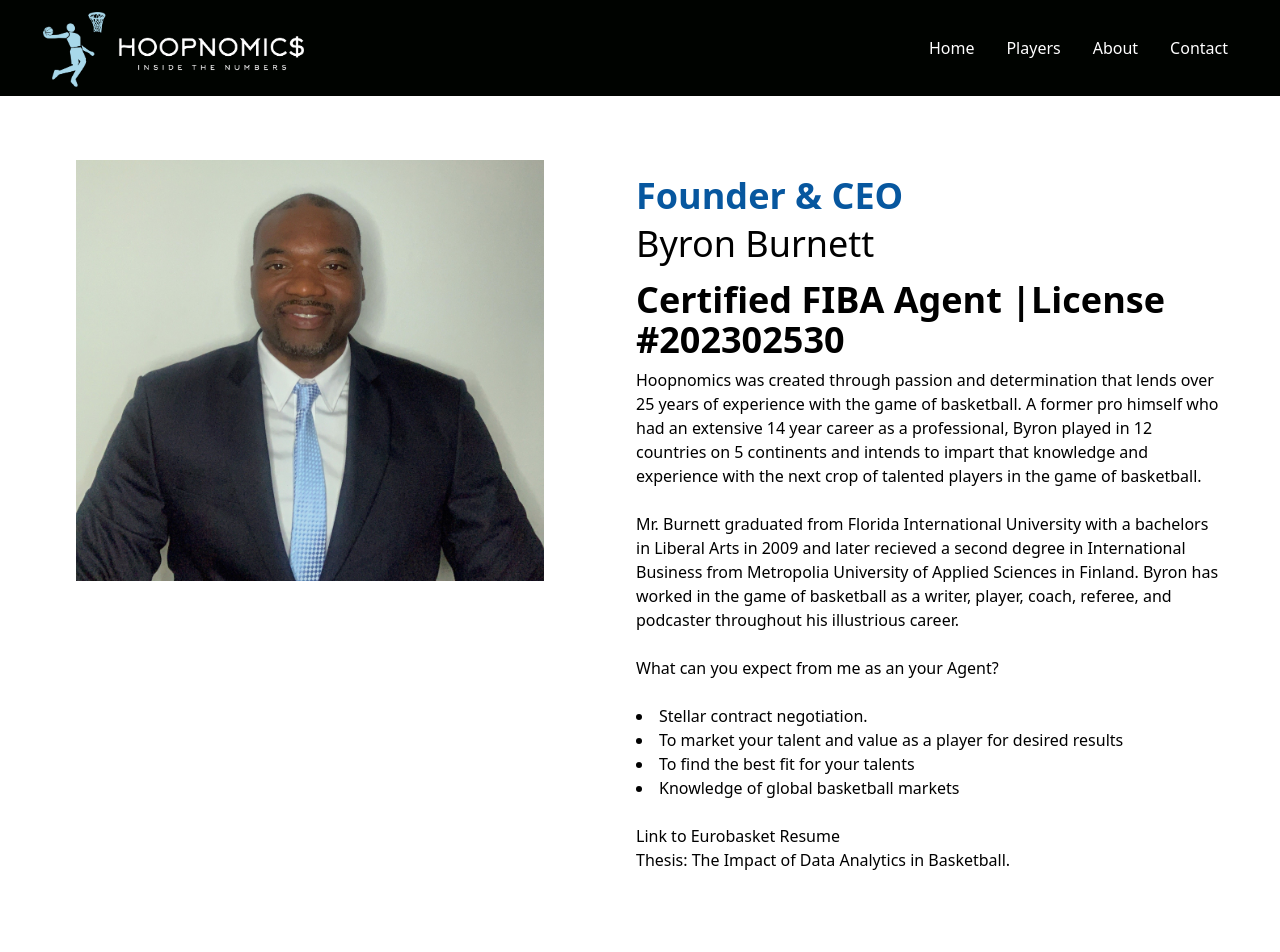
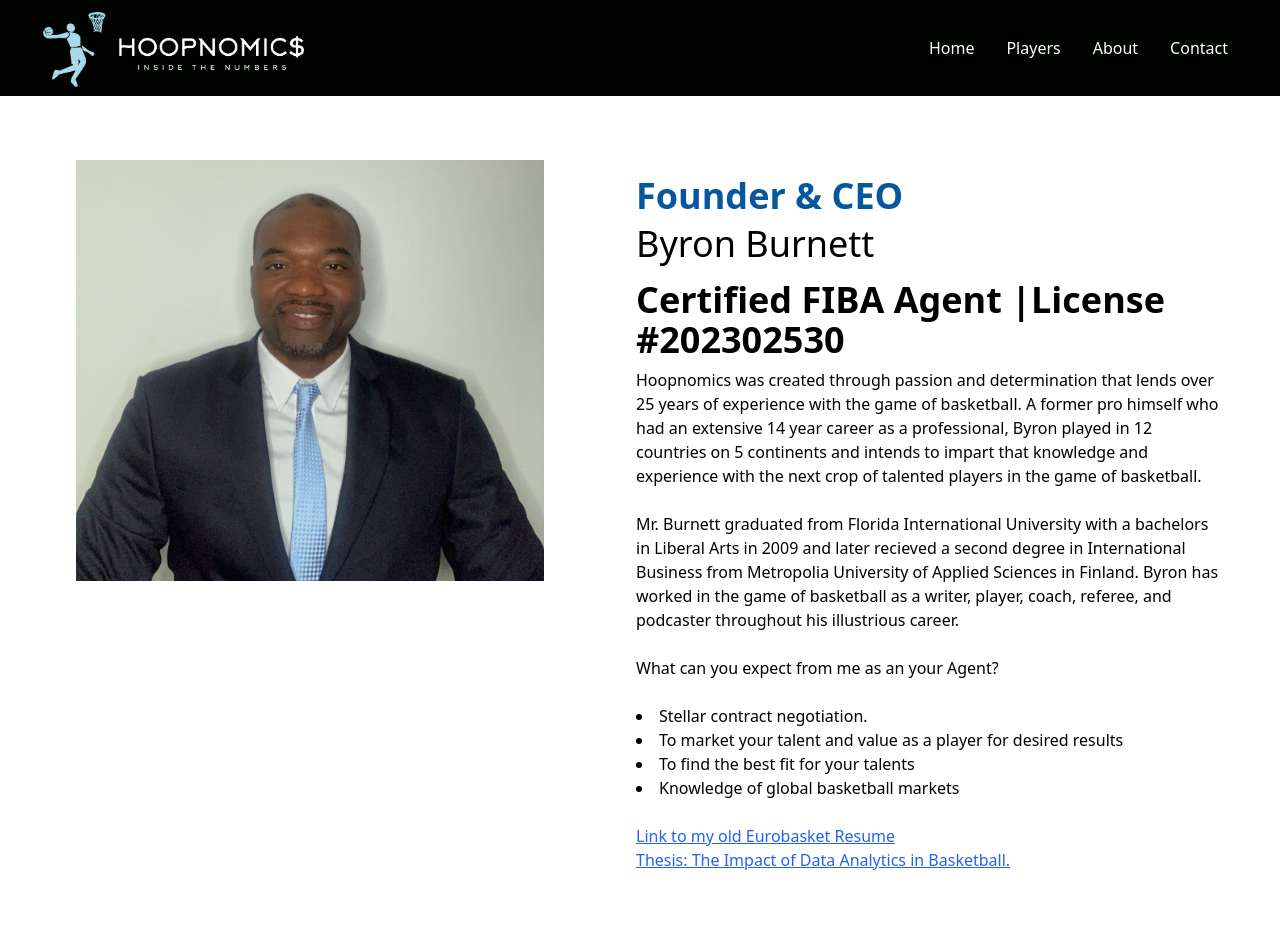
Before and after one commit to ByronBurnett/agency_website, a React (Create React App) app: page /about in a window 1280 px wide. Shown: the top 952 px of the page. Built offline with nearby package versions, Linux system fonts and the light colour scheme.

Commit message:
new updates

```diff
--- a/src/components/About.jsx
+++ b/src/components/About.jsx
@@ -19,10 +19,14 @@ const About = () => {
        <li>Knowledge of global basketball markets</li>
        <br></br>
        <p>
-        <a href="https://basketball.eurobasket.com/player/Byron-Burnett/32024">Link to Eurobasket Resume</a>
+        <a href="https://basketball.eurobasket.com/player/Byron-Burnett/32024" className="underline text-blue-600
+                   hover:text-teal-400
+                   visited:text-[#07579f]">Link to my old Eurobasket Resume</a>
        </p>
        <p>
-        <a href="https://www.theseus.fi/handle/10024/809004" alt="Thesis">Thesis: The Impact of Data Analytics in Basketball.</a>
+        <a href="https://www.theseus.fi/handle/10024/809004" alt="Thesis"className="underline text-blue-600
+                   hover:text-teal-400
+                   visited:text-[#07579f]">Thesis: The Impact of Data Analytics in Basketball.</a>
        </p>
 
         </p>
--- a/src/components/PlayerProfile.jsx
+++ b/src/components/PlayerProfile.jsx
@@ -1,5 +1,6 @@
 import React from 'react'
 import {Tab, Tabs } from './Tabs'
+import test from '../assets/example.jpg'
 
 const PlayerProfile = () => {
   return (
@@ -7,17 +8,26 @@ const PlayerProfile = () => {
     <Tabs>
 
       <Tab label="Profile">
-        <div className="py-4 bg-white h-screen ">
-          <h2 className="text-lg font-medium mb-2">Player Profile</h2>
-          <p className="text-gray-700">
-            Content 1
-          </p>
+        <div className="py-4 bg-[#f7f7f7] h-screen ">
+          <h2 className="text-lg font-medium text-center mb-2">Player Profile</h2>
+          <div className="w-[300px] h-auto mx-auto mt-8 shadow-xl bg-white border-2 border-purple-500 p-4 ">
+           <img src={test} alt="example"
+           className="mx-auto rounded-full border-2 border-purple-500 object-cover object-center h-44 w-44 m-2 bg-zinc-100"
+
+           />
+             <div className="text-center">
+            <p>Marcus Patterson</p>
+            <p>Height: 6'4</p>
+            <p>Weight: 215lbs</p>
+            <p>School: MSU</p>
+            </div>
+          </div>
         </div>
       </Tab>
       <Tab label="Stats">
         <div className="bg-white py-16 px-4 h-screen">
 
-      <table class=" overflow-hidden w-[960px] border-collapse border border-slate-400 mx-auto rounded-t-lg shadow-lg ">
+      <table class=" overflow-hidden lg:w-[960px] md:w-[480px] sm:w-[320px] border-collapse border border-slate-400 mx-auto rounded-t-lg shadow-lg ">
   <thead>
     <tr>
       <th className="border border-slate-300 bg-black text-white">MIN</th>
@@ -60,7 +70,7 @@ const PlayerProfile = () => {
       </Tab>
       <Tab label="Highlights">
 
-        <div className="w-[1240px] grid grid-cols-1 ml-80 h-screen mt-20">
+        <div className="lg:ml-80 md:ml-40 h-screen mt-20">
         <iframe width="560" height="315" src="https://www.youtube.com/embed/dCgSPdXeeq8?si=1ym6X3xzf_evfHVE" title="YouTube video player"
         frameborder="0"
         allow="accelerometer; autoplay; clipboard-write; encrypted-media; gyroscope; picture-in-picture; web-share"
```
Also changed, not shown: 1 other file (tests, documents, lock files or other folders).
